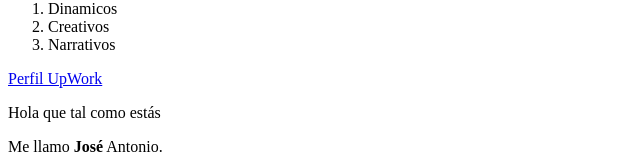
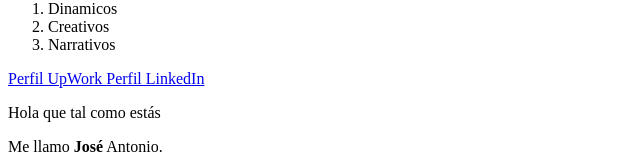
Before and after one commit to JoseAudiovisual/JoseAudiovisual, a plain HTML site: page index.html in a window 1280 px wide. Shown: the part 140-300 px from the top of the page, without its empty margins (0-640 px from the left). Drawn offline with Linux system fonts and the light colour scheme.

Commit message:
Update index.html

```diff
--- a/index.html
+++ b/index.html
@@ -12,6 +12,7 @@
       <li>Narrativos</li>
     </ol>
     <a href="https://www.upwork.com/freelancers/~018120e611594aff96"> Perfil UpWork </a>
+    <a href="https://www.linkedin.com/in/josé-antonio-ramirez-mendoza-4410a6333"> Perfil LinkedIn</a>
     <p>Hola que tal como estás</p>
     <p>Me llamo <strong>José</strong> Antonio.</p>
     <img src="calle manchay.jpg" alt="Mi imagen de prueba" />
```
